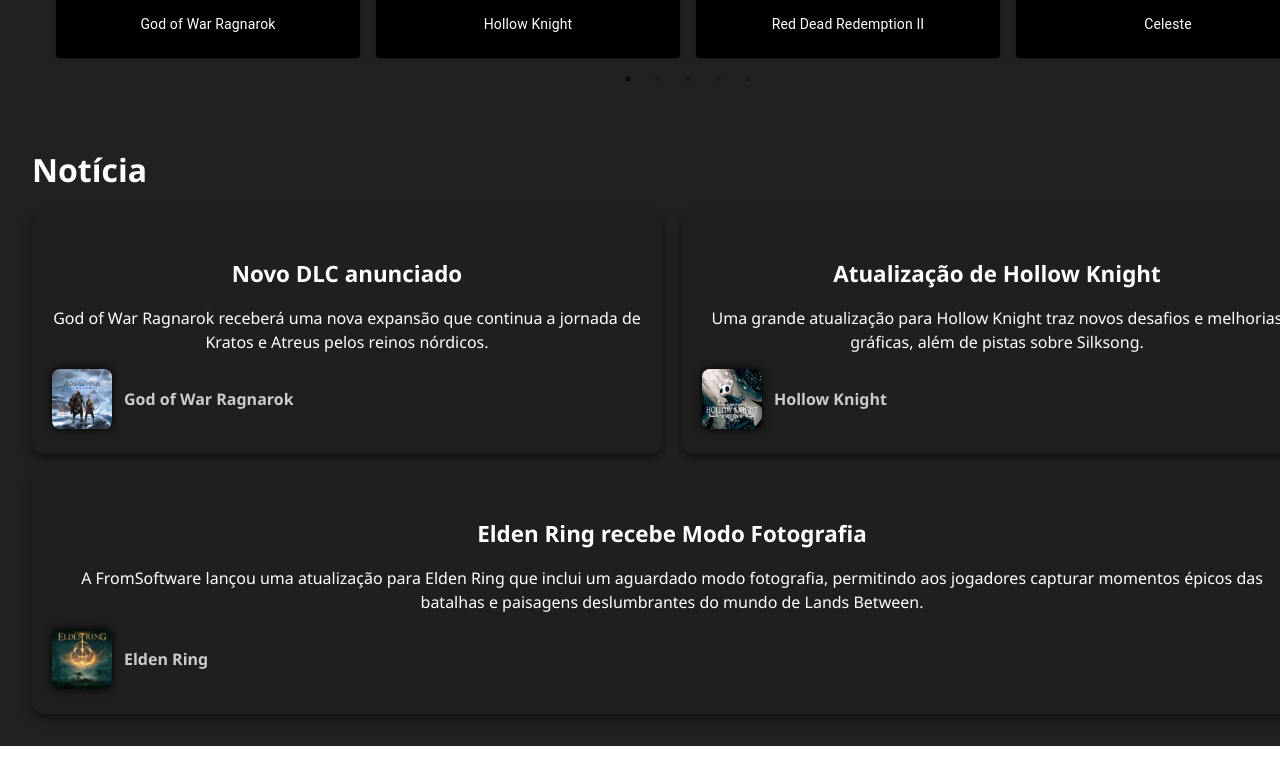
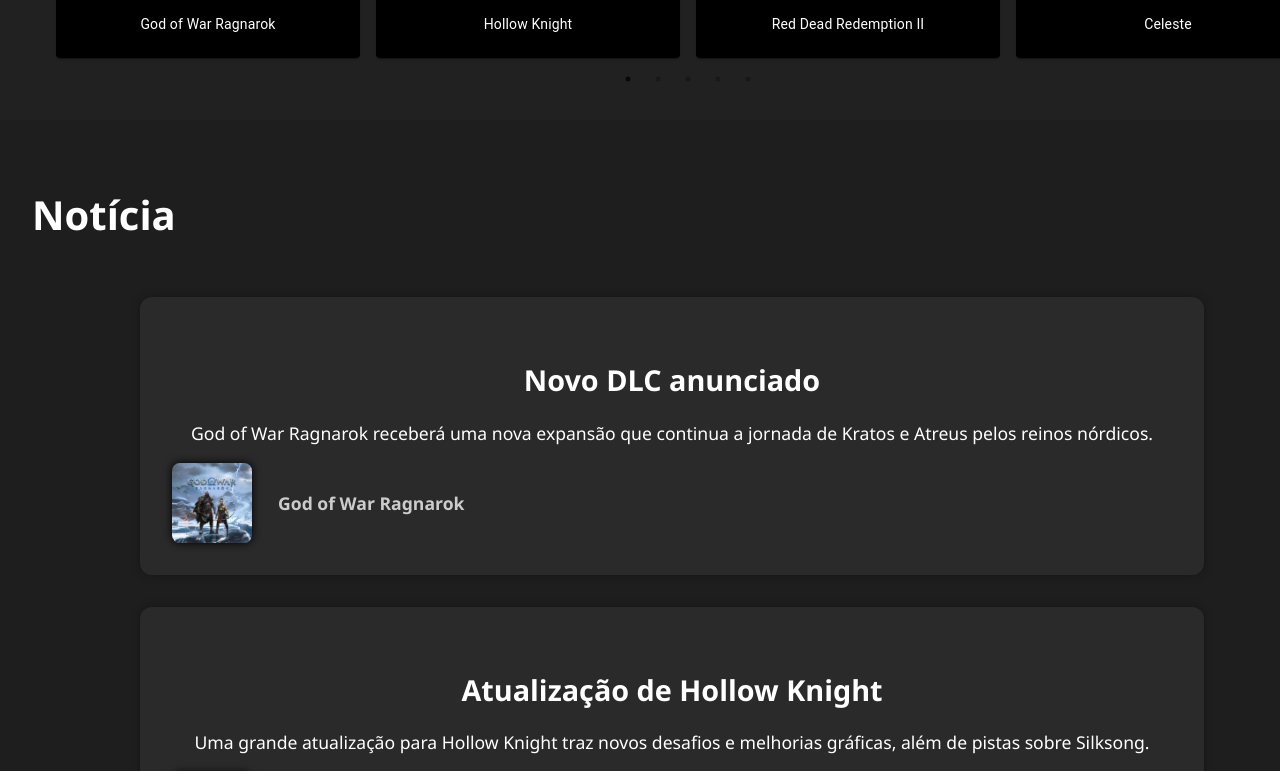
Before and after one commit to G-Nicacio/CritBoo-Front, a React (Vite) app in the folder my-app/: page / in a window 1280 px wide. Shown: the part 806-1577 px from the top of the page. Before the commit the page ends 1552 px from the top, so only its background shows below. Built offline with nearby package versions, Linux system fonts and the light colour scheme.

Commit message:
Noticias

```diff
--- /dev/null
+++ b/my-app/src/Noticia.css
@@ -0,0 +1,80 @@
+/* Wrapper da seção de notícias */
+.noticia-wrapper {
+    padding: 2rem;
+    color: #ffffff;
+    display: flex;
+    flex-direction: column;
+    gap: 2rem;
+    align-items: center; /* Centraliza o conteúdo */
+    justify-content: flex-start; /* Garante que o conteúdo comece do topo */
+    height: 100%; /* Garante que ocupe o espaço da tela */
+  }
+
+  /* Seção do título de notícias */
+  .noticia-title-container {
+    display: flex;
+    justify-content: center; /* Centraliza o título */
+    width: 100%;
+    margin-bottom: 2rem; /* Espaço entre o título e as boxes */
+  }
+
+  /* Título da seção de notícias */
+  .noticia-title {
+    font-size: 2.5rem;
+    color: #ffffff;
+    text-align: center;
+  }
+
+  /* Container das notícias */
+  .noticia-container {
+    display: flex;
+    flex-direction: column;
+    gap: 2rem;
+    width: 100%;
+    justify-content: flex-start;
+    align-items: center; /* Centraliza as boxes */
+  }
+
+  /* Box de cada notícia */
+  .noticia-box {
+    background-color: #2a2a2a; /* Cor de fundo da box */
+    padding: 2rem;
+    border-radius: 12px;
+    box-shadow: 0 0 10px rgba(0, 0, 0, 0.3);
+    width: 100%; /* Preenche a largura disponível */
+    max-width: 1000px; /* Tamanho máximo das boxes */
+  }
+
+  /* Título da notícia */
+  .noticia-box-title {
+    font-size: 1.8rem;
+    margin-bottom: 1rem;
+  }
+
+  /* Conteúdo da notícia */
+  .noticia-content {
+    font-size: 1.1rem;
+    line-height: 1.6;
+  }
+
+  /* Informações sobre o jogo relacionado */
+  .noticia-jogo {
+    display: flex;
+    align-items: center;
+    margin-top: 1rem;
+  }
+
+  /* Imagem do jogo */
+  .noticia-img {
+    width: 80px;
+    height: 80px;
+    object-fit: cover;
+    border-radius: 8px;
+    margin-right: 1rem;
+  }
+
+  /* Nome do jogo */
+  .noticia-jogo-nome {
+    font-weight: bold;
+    font-size: 1.1rem;
+  }
--- a/my-app/src/components/AppBar.jsx
+++ b/my-app/src/components/AppBar.jsx
@@ -29,9 +29,9 @@
     const navigate = useNavigate();
 
     const menuItems = [
+      { label: 'HOME', path: '/' },
         { label: 'JOGOS', path: '/jogos' },
         { label: 'NOTICIAS', path: '/noticias' },
-        { label: 'LOGAR', path: '/signin' },
         { label: 'LOGAR', path: '/login' },
     ];
 
--- a/my-app/src/components/Carrossel.css
+++ b/my-app/src/components/Carrossel.css
@@ -214,3 +214,58 @@
   font-size: 1rem;
   color: #ccc;
 }
+
+.noticia-wrapper {
+  padding: 40px 20px;
+  background-color: #1e1e1e;
+  color: #fff;
+}
+
+.noticia-title {
+  font-size: 2rem;
+  margin-bottom: 20px;
+  text-align: center;
+}
+
+.noticia-container {
+  display: flex;
+  flex-wrap: wrap;
+  justify-content: center;
+  gap: 20px;
+}
+
+.noticia-box {
+  background-color: #2a2a2a;
+  padding: 20px;
+  border-radius: 12px;
+  max-width: 500px;
+  flex: 1 1 40%;
+  box-shadow: 0 4px 10px rgba(0, 0, 0, 0.5);
+}
+
+.noticia-box-title {
+  font-size: 1.5rem;
+  margin-bottom: 10px;
+}
+
+.noticia-content {
+  font-size: 1rem;
+  margin-bottom: 15px;
+}
+
+.noticia-jogo {
+  display: flex;
+  align-items: center;
+  gap: 10px;
+}
+
+.noticia-img {
+  width: 60px;
+  height: 60px;
+  object-fit: cover;
+  border-radius: 8px;
+}
+
+.noticia-jogo-nome {
+  font-weight: bold;
+}
--- a/my-app/src/pages/Noticia.jsx
+++ b/my-app/src/pages/Noticia.jsx
@@ -1,43 +1,75 @@
 import React from 'react';
-import { Box, Typography, Grid } from '@mui/material';
+import '../Noticia.css';
 
 export function Noticia() {
-    return (
-        <>
-        <Typography variant="h2" sx={{ textAlign: 'center', color: '#ffffff', mb: 4 }}>
-            Notícias
-        </Typography>
-        <Box sx={{ backgroundColor: '#1e1e1e', color: '#dbe3eb', py: 6, px: 4 }}>
-          <Grid container spacing={4} alignItems="center">
-            <Grid size={12} md={6}>
-                <img src="/celeste.jpg" alignItems="center"
-                />
-              <Box
-                alt="Punks and Drunks"
-                sx={{
-                  width: '100%',
-                  borderRadius: 1,
-                  boxShadow: 3,
-                  paddingTop: '20px'
-                }}
-              />
-            </Grid>
-            <Grid item xs={12} md={6}>
-              <Typography variant="subtitle2" sx={{ color: '#b0c4d4', textTransform: 'uppercase', mb: 1 }}>
-                Shelf Life
-              </Typography>
-              <Typography variant="h4" sx={{ fontWeight: 'bold', color: '#ffffff', mb: 2 }}>
-                Punks, Drunks and Love.
-              </Typography>
-              <Typography variant="body1" sx={{ fontSize: '1.2rem', lineHeight: 1.8 }}>
-                A brand new label on the circuit, a classic for the boozers, Robert De Niro and Meryl Streep falling in love, French cannibalism and the ultimate date movie for goths all feature in the latest edition of <i>Shelf Life</i>.
-              </Typography>
-              <Typography variant="caption" sx={{ mt: 3, display: 'block', color: '#a0b8cc' }}>
-                KATIE RIFE
-              </Typography>
-            </Grid>
-          </Grid>
-        </Box>
-        </>
-      );
+  const noticias = [
+    {
+      id: 1,
+      titulo: "Celeste completa 5 anos",
+      conteudo: "O aclamado jogo de plataforma Celeste celebra seu quinto aniversário com um novo capítulo gratuito que oferece desafios inéditos aos jogadores.",
+      jogo: {
+        nome: "Celeste",
+        imagem: "/celeste.jpg"
+      }
+    },
+    {
+      id: 2,
+      titulo: "Novo DLC de God of War",
+      conteudo: "God of War Ragnarok receberá um novo DLC que expande a história e oferece mais desafios para Kratos e Atreus.",
+      jogo: {
+        nome: "God of War Ragnarok",
+        imagem: "/gow-ragnarok.jpg"
+      }
+    },
+    {
+      id: 3,
+      titulo: "Hollow Knight: Silksong é confirmado",
+      conteudo: "Após anos de espera, Hollow Knight: Silksong finalmente foi confirmado com data de lançamento para o ano seguinte.",
+      jogo: {
+        nome: "Hollow Knight",
+        imagem: "/hk.jpg"
+      }
+    },
+    {
+      id: 4,
+      titulo: "Elden Ring recebe Modo Fotografia",
+      conteudo: "A FromSoftware lançou uma atualização para Elden Ring que inclui um aguardado modo fotografia, permitindo aos jogadores capturar momentos épicos das batalhas e paisagens deslumbrantes do mundo de Lands Between.",
+      jogo: {
+        nome: "Elden Ring",
+        imagem: "/eldenring.jpg"
+      }
+    },
+    {
+      id: 5,
+      titulo: "Red Dead Redemption 2 ganha remasterização",
+      conteudo: "Red Dead Redemption 2 acaba de ganhar uma remasterização para as novas gerações de consoles, trazendo gráficos mais realistas e um desempenho melhor.",
+      jogo: {
+        nome: "Red Dead Redemption 2",
+        imagem: "/rdr2.jpg"
+      }
     }
+  ];
+
+  return (
+    <div className="noticia-wrapper">
+      {/* Div do título centralizado */}
+      <div className="noticia-title-container">
+        <h2 className="noticia-title">Notícias</h2>
+      </div>
+
+      {/* Container das boxes de notícias */}
+      <div className="noticia-container">
+        {noticias.map((noticia) => (
+          <div key={noticia.id} className="noticia-box">
+            <h3 className="noticia-box-title">{noticia.titulo}</h3>
+            <p className="noticia-content">{noticia.conteudo}</p>
+            <div className="noticia-jogo">
+              <img src={noticia.jogo.imagem} alt={noticia.jogo.nome} className="noticia-img" />
+              <span className="noticia-jogo-nome">{noticia.jogo.nome}</span>
+            </div>
+          </div>
+        ))}
+      </div>
+    </div>
+  );
+}
```
